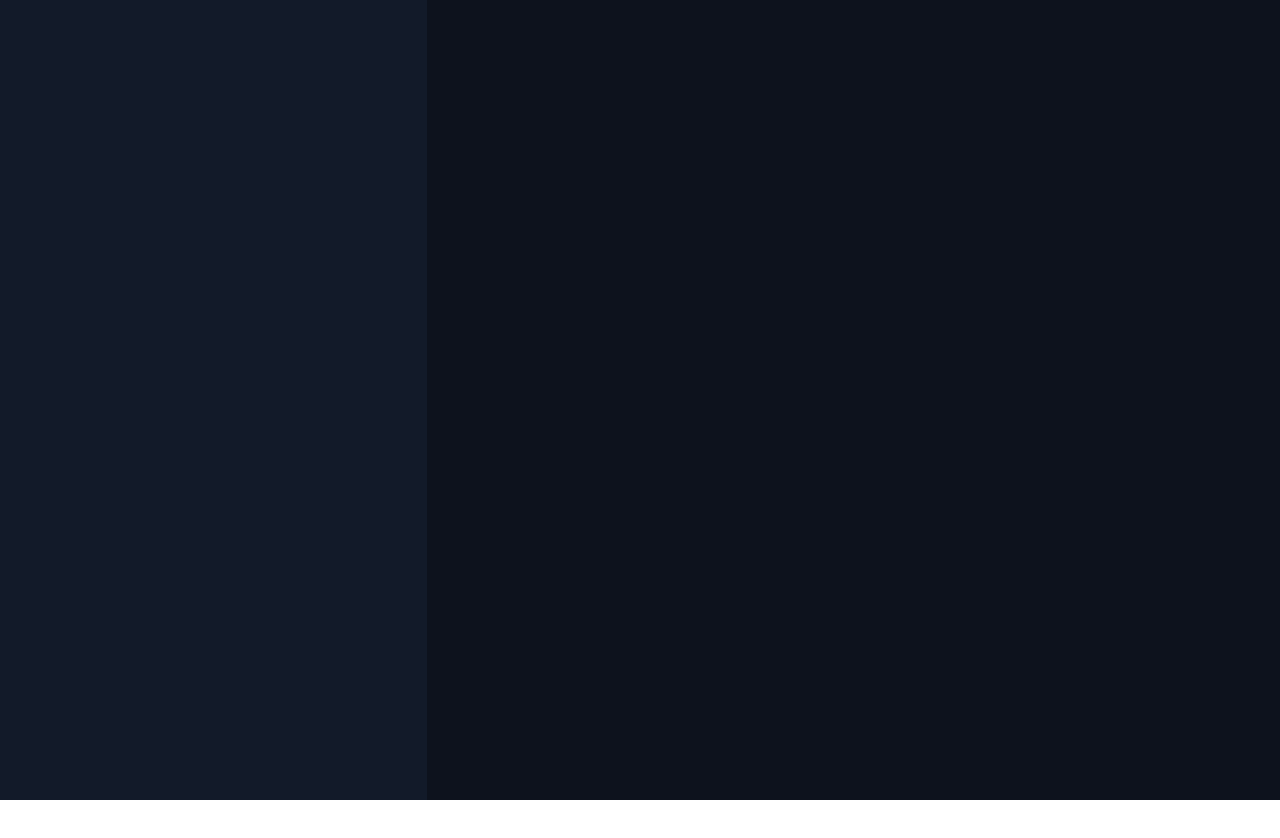
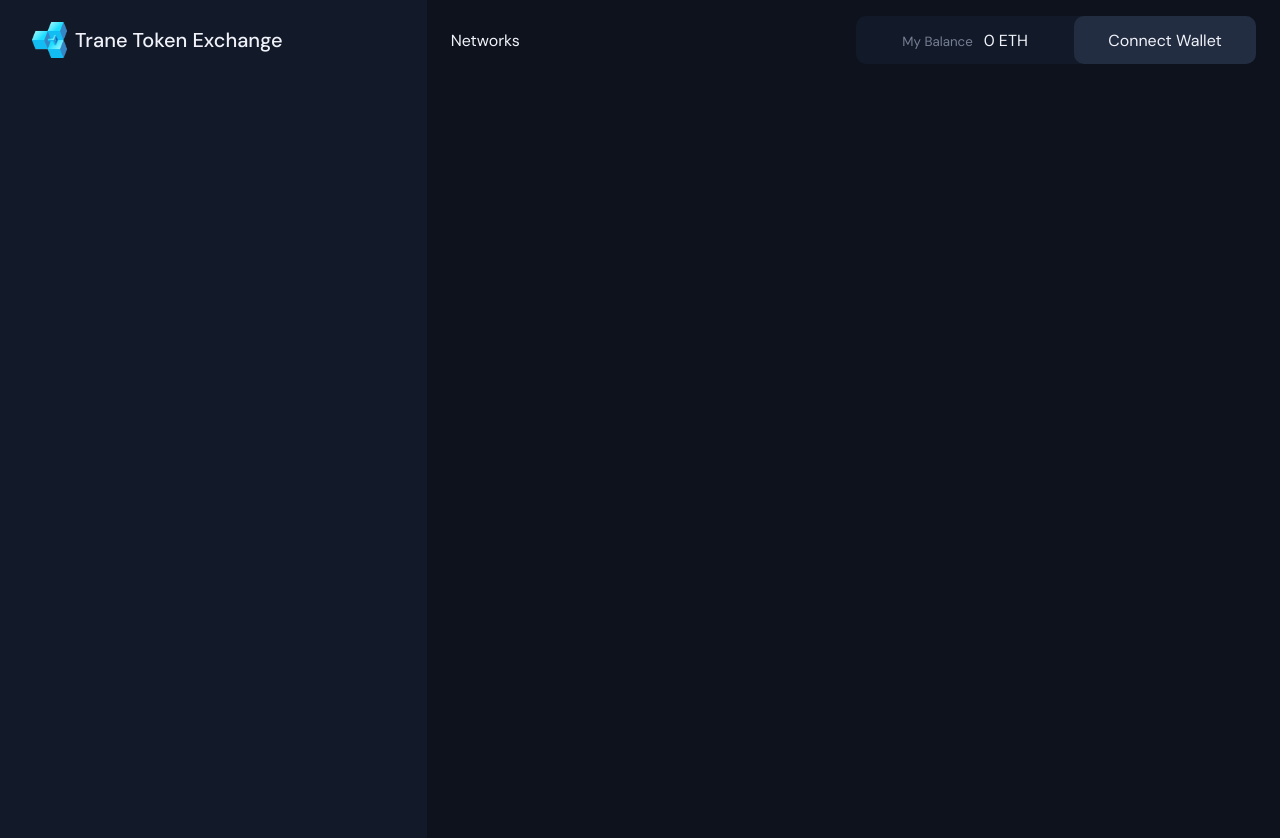
Before and after one commit to trane7776/token-exchange-market, a React (Create React App) app: page / in a window 1280 px wide. Shown: the top 838 px of the page. Before the commit the page ends 800 px from the top, so only its background shows below. Built offline with nearby package versions, Linux system fonts and the light colour scheme.

Commit message:
configured navbar

```diff
--- a/src/App.js
+++ b/src/App.js
@@ -11,6 +11,7 @@ import {
   loadTokens,
   loadExchange,
 } from './store/interactions';
+import Navbar from './components/Navbar';
 function App() {
   const dispatch = useDispatch();
 
@@ -46,7 +47,7 @@ function App() {
   }, []);
   return (
     <div>
-      {/* Navbar */}
+      <Navbar />
       <main className="exchange grid">
         <section className="exchange-section-left grid">
           {/* Markets */}
--- /dev/null
+++ b/src/components/Navbar.jsx
@@ -0,0 +1,38 @@
+import { useSelector } from 'react-redux';
+import Blockies from 'react-blockies';
+import logo from '../assets/logo.png';
+const Navbar = () => {
+  const account = useSelector((state) => state.provider.account);
+  const balance = useSelector((state) => state.provider.balance);
+  return (
+    <div className="exchange-header grid">
+      <div className="exchange-header-brand flex">
+        <img src={logo} alt="logo" className="logo" />
+        <h1>Trane Token Exchange</h1>
+      </div>
+      <div className="exchange-header-networks flex">Networks</div>
+      <div className="exchange-header-account flex">
+        {balance ? (
+          <p>
+            <small>My Balance</small> {Number(balance).toFixed(4)} ETH
+          </p>
+        ) : (
+          <p>
+            <small>My Balance</small> 0 ETH
+          </p>
+        )}
+
+        {account ? (
+          <a href="">
+            {account.slice(0, 5) + '...' + account.slice(-4)}
+            <Blockies seed={account.toLowerCase()} className="identicon" />
+          </a>
+        ) : (
+          <a href="">Connect Wallet</a>
+        )}
+      </div>
+    </div>
+  );
+};
+
+export default Navbar;
--- a/src/index.css
+++ b/src/index.css
@@ -155,9 +155,9 @@ small {
   grid-column-end: 6;
 }
 
-.exchange-header-brand h1 {
+/* .exchange-header-brand h1 {
   display: none;
-}
+} */
 
 .exchange-header-networks {
   grid-column-start: 12;
```
